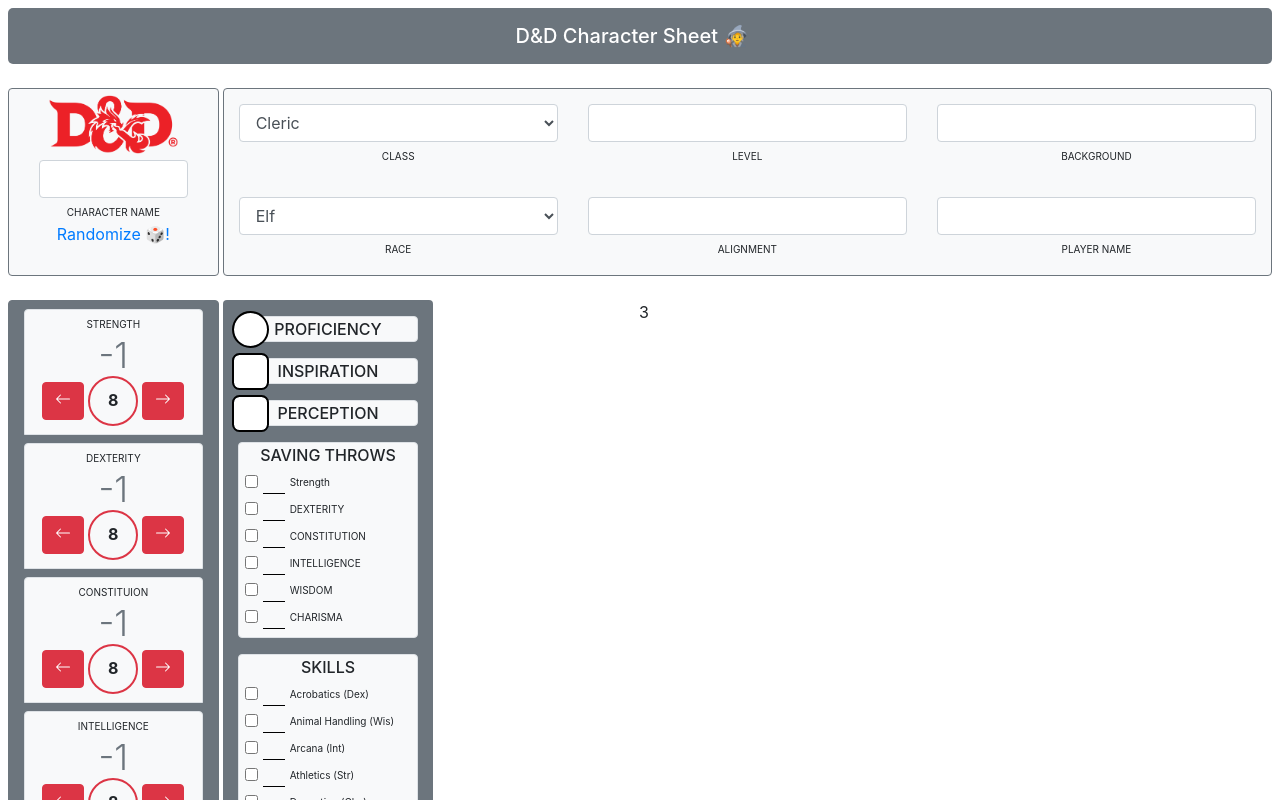
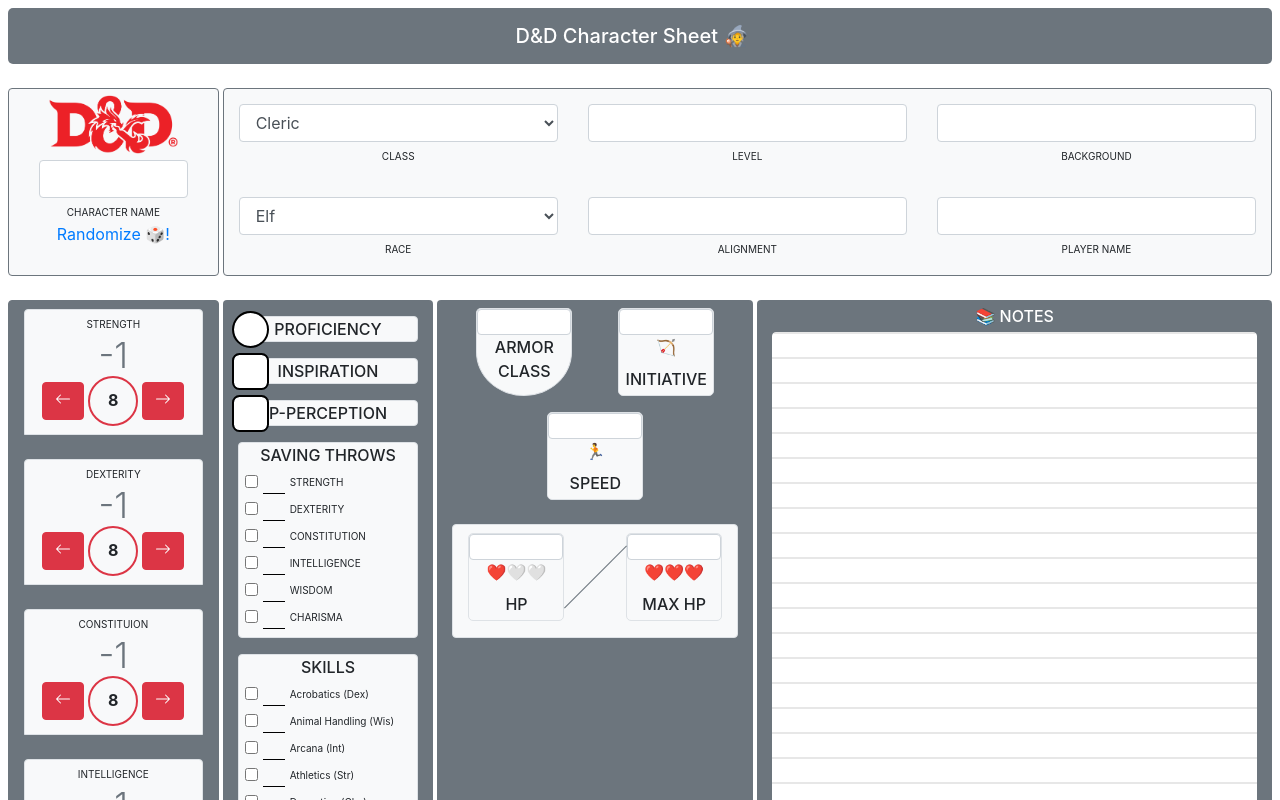
Before and after one commit to w-dib/D-D-Character-Sheet, a React (Create React App) app: page / in a window 1280 px wide. Shown: the top 800 px of the page. Built offline with nearby package versions, Linux system fonts and the light colour scheme.

Commit message:
Add HP, AC, Initiative, and speed

```diff
--- a/src/App.css
+++ b/src/App.css
@@ -84,3 +84,40 @@
 .footertext{
   font-size:10px;
 }
+
+.armorclass{
+  border-bottom-right-radius: 50%;
+  border-bottom-left-radius: 50%;
+  border-top-right-radius: 5px;
+  border-top-left-radius: 5px;
+  max-width: 6rem;
+  height:5.5rem;
+}
+
+.initspeed{
+  border-bottom-right-radius: 5px;
+  border-bottom-left-radius: 5px;
+  border-top-right-radius: 5px;
+  border-top-left-radius: 5px;
+  max-width: 6rem;
+  height:5.5rem;
+}
+
+.notes{
+  line-height: 25px;
+  background-image: linear-gradient(transparent,transparent 24px,#cfcfcf 0);
+  background-size: 100% 25px;
+  width: 100%;
+  border: none;
+  resize: none;
+  background-position-y: 1.5px;
+  margin: 0;
+  font-family: inherit;
+  font-size: inherit;
+}
+
+.divider{
+  border-left: 1px solid #6c757d;
+  height: 5.5rem;
+  transform: rotate(45deg);
+}
--- a/src/App.js
+++ b/src/App.js
@@ -35,7 +35,7 @@
               Randomize 🎲!
             </a>
           </div>
-          <div class="col-sm-12 d-sm-block d-lg-none mb-1">&nbsp;</div>
+          <div class="col-sm-12 d-sm-block d-lg-none">&nbsp;</div>
           <div
             id="mainbox"
             className="col border border-secondary rounded bg-light"
@@ -85,7 +85,7 @@
       </div>
       {/* MAIN SECTION */}
       <div className="container-flex">
-        <div className="row" style={{ margin: "auto" }}>
+        <div className="row " style={{ margin: "auto" }}>
           {/* LEFT SIDE */}
           <div className="col col-lg-2 col-sm-3 mr-1 border border-secondary rounded bg-secondary">
             <StatBox stats="STRENGTH" />
@@ -96,15 +96,12 @@
             <StatBox stats="CHARISMA" />
           </div>
           {/* MIDDLE SIDE */}
-          <div className="col col-lg-2 col-sm-3 bg-secondary rounded">
+          <div className="col col-lg-2 col-sm-3 mr-md-1 bg-secondary rounded">
             <div className="container">
-              <div
-                className="row position-relative bg-light my-3 border rounded d-flex justify-content-center
-              align-items-center"
-              >
+              <div className="row position-relative bg-light my-3 border rounded justify-content-center">
                 <input
                   id="proficiency"
-                  className="dndinputcircle form-control"
+                  className="dndinputcircle form-control text-center p-0"
                   type="text"
                 ></input>
                 <div class="ml-3 d-sm-block d-lg-none">&nbsp;</div>
@@ -116,13 +113,10 @@
               </div>
             </div>
             <div className="container">
-              <div
-                className="row position-relative bg-light mb-3 border rounded d-flex justify-content-center
-              align-items-center"
-              >
+              <div className="row position-relative bg-light mb-3 border rounded justify-content-center">
                 <input
                   id="INSPRIRATION"
-                  className="dndinputbox form-control"
+                  className="dndinputbox form-control text-center p-0"
                   type="text"
                 ></input>
                 <div class="ml-3 d-sm-block d-lg-none">&nbsp;</div>
@@ -135,19 +129,16 @@
             </div>
 
             <div className="container">
-              <div
-                className="row position-relative bg-light border rounded d-flex justify-content-center
-              align-items-center"
-              >
+              <div className="row position-relative bg-light border rounded justify-content-center">
                 <input
                   id="PASSIVEWISDOM"
-                  className=" dndinputbox form-control"
+                  className=" dndinputbox form-control text-center p-0"
                   type="text"
                 ></input>
                 <div class="ml-3 d-sm-block d-lg-none">&nbsp;</div>
                 <div className="">
                   <label for="PASSIVEWISDOM" className="h6">
-                    PERCEPTION
+                    P-PERCEPTION
                   </label>
                 </div>
               </div>
@@ -160,7 +151,7 @@
                 <label for="SAVINGTHROWS" className="h6">
                   SAVING THROWS
                 </label>
-                <Skills skills="Strength" />
+                <Skills skills="STRENGTH" />
                 <Skills skills="DEXTERITY" />
                 <Skills skills="CONSTITUTION" />
                 <Skills skills="INTELLIGENCE" />
@@ -169,7 +160,10 @@
               </div>
             </div>
             <div className="container-flex">
-              <div id="SKILLS" className="row-12 bg-light my-3 border rounded pb-2">
+              <div
+                id="SKILLS"
+                className="row-12 bg-light my-3 border rounded pb-2"
+              >
                 <label for="SKILLS" className="h6">
                   SKILLS
                 </label>
@@ -194,11 +188,92 @@
               </div>
             </div>
           </div>
-
+          <div class="col-sm-12 d-sm-block d-lg-none">&nbsp;</div>
           {/* RIGHT SIDE */}
-          <div className="col-md-4">3</div>
+          <div className="col-lg-3 col-sm-3 mr-md-1 bg-secondary rounded p-0">
+            <div className="row mx-3 justify-content-around">
+              <div className="my-2 bg-light border armorclass">
+                <input
+                  id="ARMORCLASS"
+                  className=" form-control text-center p-0"
+                  type="text"
+                ></input>
+                <label for="ARMORCLASS" className="h6">
+                  ARMOR CLASS
+                </label>
+              </div>
+              <div className="my-2 bg-light border initspeed">
+                <input
+                  id="INITIATIVE"
+                  className=" form-control text-center p-0"
+                  type="text"
+                ></input>
+                <p className="mb-2">🏹</p>
+                <label for="INITIATIVE" className="h6">
+                  INITIATIVE
+                </label>
+              </div>
+              <div className="my-2 bg-light border initspeed">
+                <input
+                  id="SPEED"
+                  className=" form-control text-center p-0"
+                  type="text"
+                ></input>
+                <p className="mb-2">🏃</p>
+                <label for="SPEED" className="h6">
+                  SPEED
+                </label>
+              </div>
+            </div>
+            <div className="container-fluid">
+              <div className="col-12 bg-light my-3 border rounded pb-2">
+                <div className="row justify-content-around">
+                  <div className="my-2 bg-light border initspeed">
+                    <input
+                      id="HP"
+                      className=" form-control text-center p-0"
+                      type="text"
+                    ></input>
+                    <p className="mb-2">❤️🤍🤍</p>
+                    <label for="HP" className="h6">
+                      HP
+                    </label>
+                  </div>
+<div className="divider align-self-center"></div>
+                  <div className="my-2 bg-light border initspeed">
+                    <input
+                      id="HP"
+                      className=" form-control text-center p-0"
+                      type="text"
+                    ></input>
+                    <p className="mb-2">❤️❤️❤️</p>
+                    <label for="HP" className="h6">
+                      MAX HP
+                    </label>
+                  </div>
+                </div>
+              </div>
+            </div>
+          </div>
+          <div class="col-sm-12 d-sm-block d-lg-none">&nbsp;</div>
+          {/* NOTES SECTION */}
+          <div className="col bg-secondary rounded">
+            <form>
+              <div className="form-group mt-1 ">
+                <label className="h6 text-white " for="NOTES">
+                  📚 NOTES
+                </label>
+                <textarea
+                  class="form-control notes my-1 h-25"
+                  id="NOTES"
+                  rows="25"
+                ></textarea>
+              </div>
+            </form>
+          </div>
         </div>
       </div>
+
       {/* FOOTER SECTION */}
       <footer class="my-4 border-top">
         <span class="mb-3 mb-md-0 text-muted footertext">
--- a/src/StatBox.js
+++ b/src/StatBox.js
@@ -23,7 +23,7 @@
 }
 
     return (
-      <div className="col bg-light text-center border rounded-top mt-2 mb-2">
+      <div className="col bg-light text-center border rounded-top mt-2 mb-4">
         <label>{props.stats}</label>
         <div className="display-4 text-muted d-and-d-statbox-modifier">{modifier}</div>
         <div className="row justify-content-center mb-2">
```
